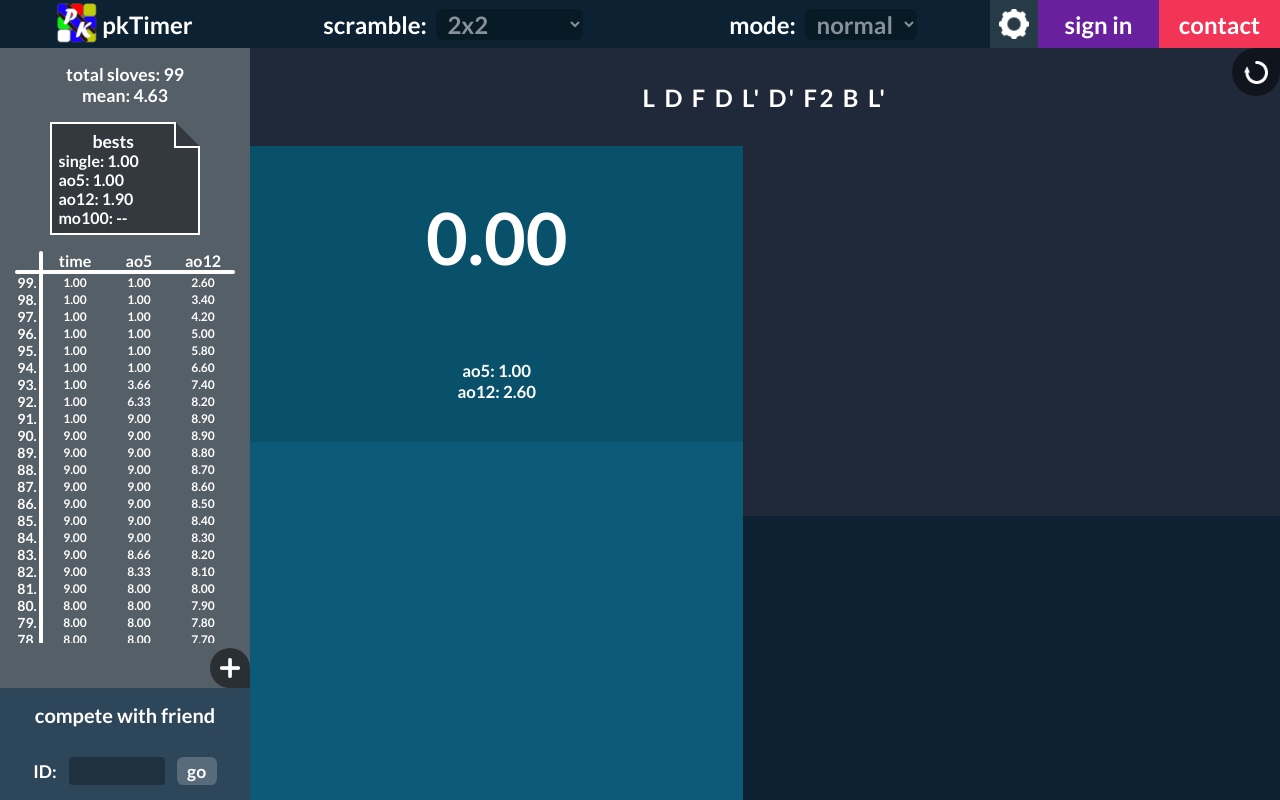
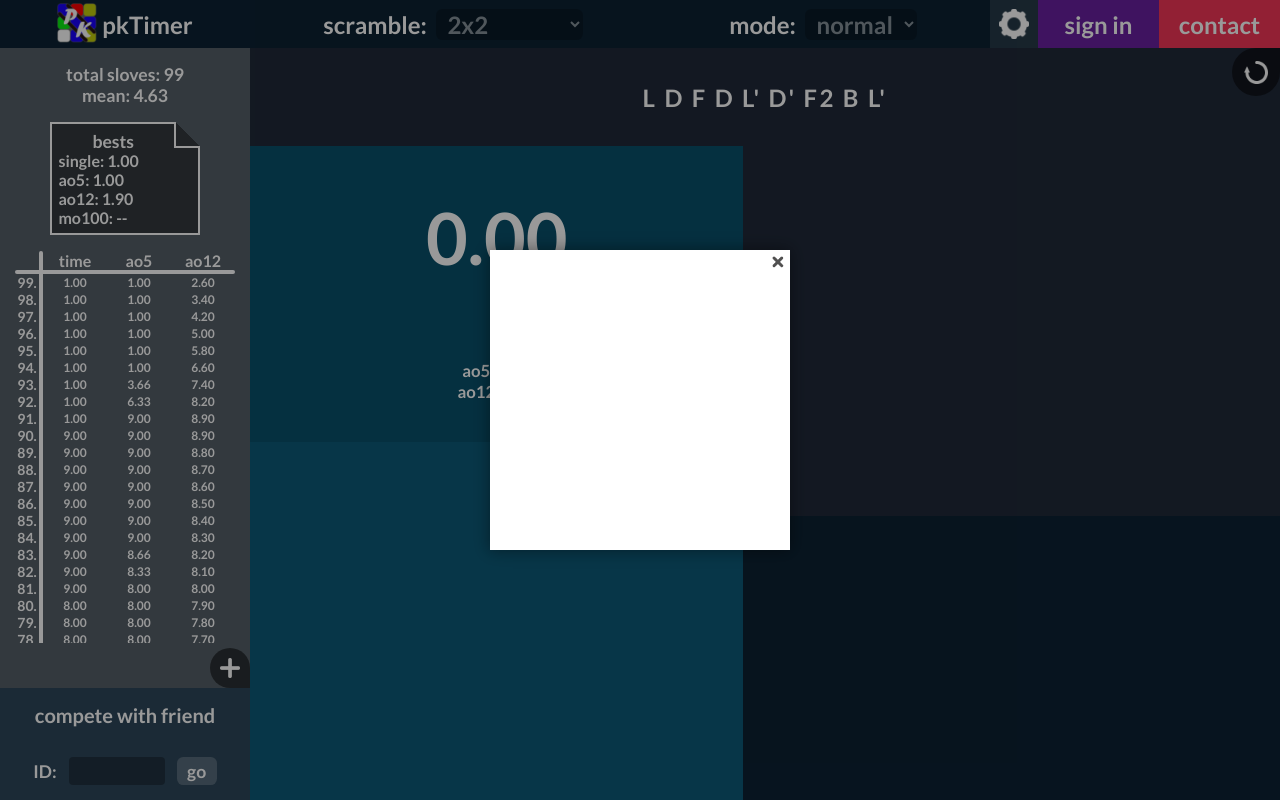
Before and after one commit to pawelkaczoruk/pk-timer, a Vue app: page / in a window 1280 px wide. Built offline with nearby package versions, Linux system fonts and the light colour scheme.

Commit message:
add close button and basic styles

```diff
--- a/src/components/Modal.vue
+++ b/src/components/Modal.vue
@@ -1,15 +1,54 @@
 <template>
   <div class="modal">
-
+    <div class="modal-content">
+      <button class="close" @click="close()"></button>
+    </div>
   </div>
 </template>
 
 <script>
 export default {
-  name: 'Modal'
+  name: 'Modal',
+  methods: {
+    close() {
+
+    }
+  }
 }
 </script>
 
 <style lang="scss" scoped>
 
+.modal {
+  width: 100%;
+  height: 100%;
+  position: fixed;
+  display: flex;
+  justify-content: center;
+  align-items: center;
+  background: rgba(0, 0, 0, .4);
+}
+
+.modal-content {
+  width: 300px;
+  height: 300px;
+  text-align: right;
+  background: white;
+  box-shadow: 0 0 15px 1px rgba(0, 0, 0, .4);
+
+  button {
+    width: 1.5rem;
+    height: 1.5rem;
+    color: black;
+    border: none;
+    outline: none;
+    background: transparent;
+    background-image: url('../assets/icons/cross.png');
+    background-position: center;
+    background-size: 50%;
+    background-repeat: no-repeat;
+    cursor: pointer;
+  }
+}
+
 </style>
```
Also changed, not shown: src/assets/icons/cross.png (added).
